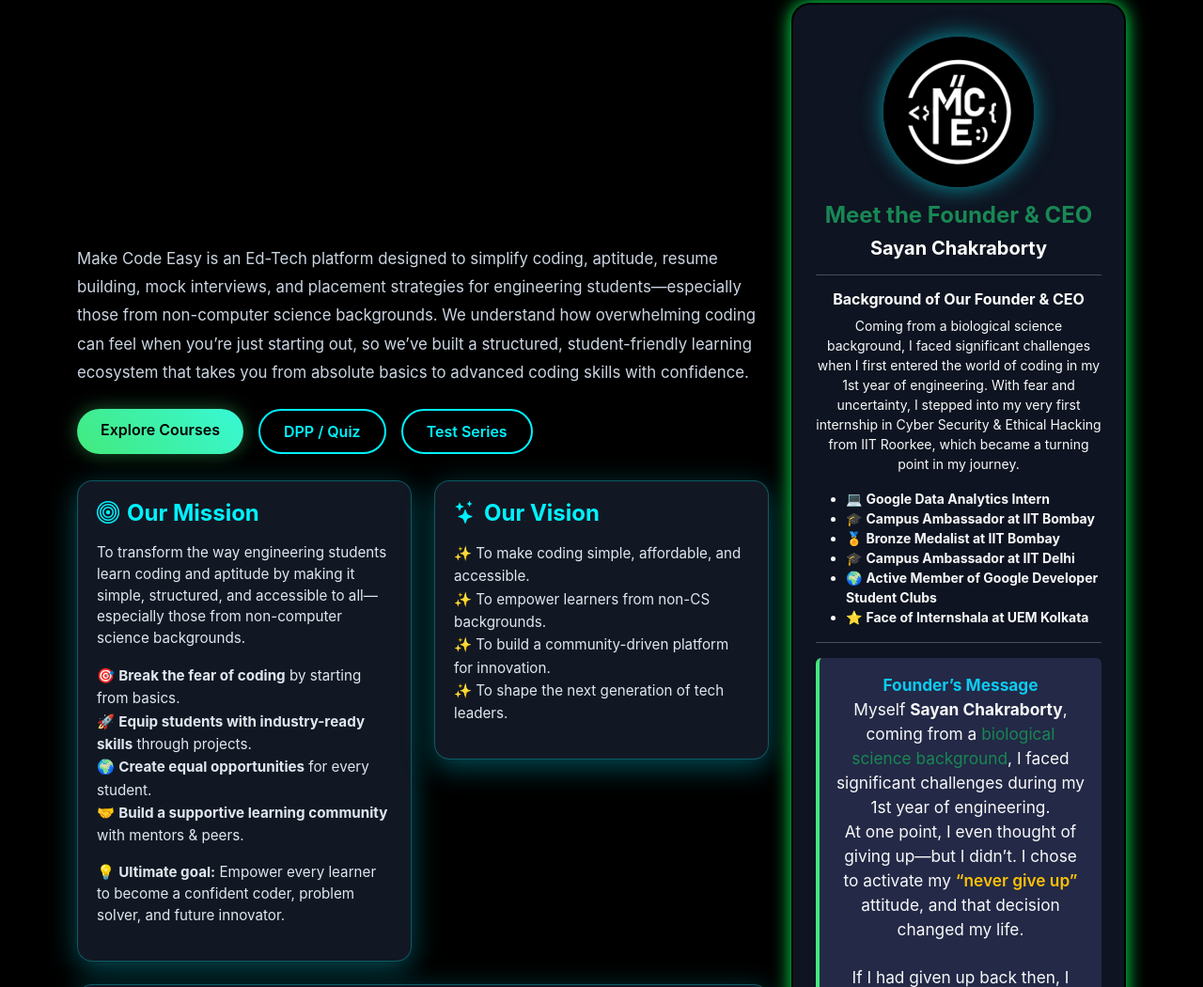
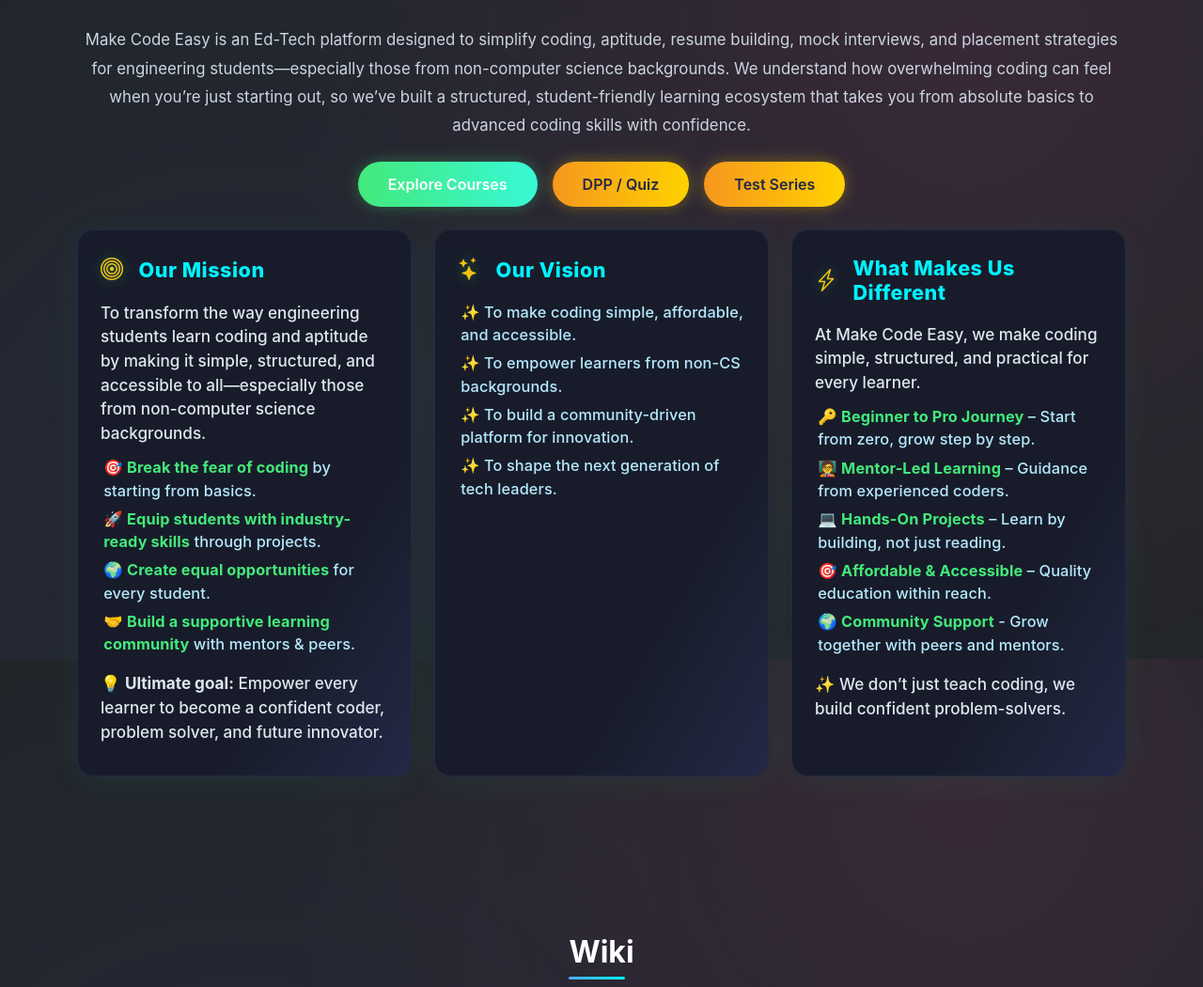
Before and after one commit to iTamojeet/business-portfolio, a plain HTML site: page index.html in a window 1280 px wide. Shown: the part 899-1949 px from the top of the page at 94% size. Drawn offline with nearby package versions, Linux system fonts and the light colour scheme.

Commit message:
dangerous...

```diff
--- a/index.html
+++ b/index.html
@@ -22,7 +22,7 @@
   <body class="bg-dark text-light">
     <!-- Navbar -->
     <nav class="navbar navbar-expand-lg navbar-dark bg-dark fixed-top">
-      <div class="container">
+      <div class="container w-100 justify-content-between px-4">
         <a class="navbar-brand d-flex" href="#home">
           <img
             src="images/makecodeeasy.jpeg"
@@ -40,7 +40,7 @@
           <span class="navbar-toggler-icon"></span>
         </button>
         <div class="collapse navbar-collapse" id="navbarNav">
-          <ul class="navbar-nav ms-auto">
+          <ul class="navbar-nav ms-auto gap-2 gap-lg-4">
             <li class="nav-item"><a class="nav-link" href="#home">Home</a></li>
             <li class="nav-item">
               <a class="nav-link" href="#about">About</a>
@@ -54,6 +54,9 @@
             </li>
             <li class="nav-item">
               <a class="nav-link" href="#placement">Placement</a>
+            </li>
+            <li class="nav-item">
+              <a class="nav-link" href="#feedback">Feedback</a>
             </li>
             <li class="nav-item">
               <a class="nav-link" href="#footer">Contact</a>
@@ -84,14 +87,14 @@
 
     <!-- About Section -->
     <section id="about" class="py-5">
+      <br /><br />
       <div class="container">
-        <div class="text-center mb-5">
+        <div class="text-center ">
           <h2 class="section-header fw-bold text-white">About Us</h2>
         </div>
-        <div class="row align-items-center">
-          <!-- Left Column: Intro + Mission/Vision/Difference -->
-          <div class="col-lg-8">
-            <p class="about-bio">
+        <div class="row">
+          <div class="col-12">
+            <p class="about-bio mt-4 text-center">
               Make Code Easy is an Ed-Tech platform designed to simplify coding,
               aptitude, resume building, mock interviews, and placement
               strategies for engineering students—especially those from
@@ -100,14 +103,18 @@
               structured, student-friendly learning ecosystem that takes you
               from absolute basics to advanced coding skills with confidence.
             </p>
-            <div class="mt-4 d-flex flex-wrap gap-3">
+            <div class="mt-4 d-flex flex-wrap gap-3 justify-content-center">
               <a href="#courses" class="btn neon-btn">Explore Courses</a>
               <a href="#" class="btn neon-btn-alt">DPP / Quiz</a>
               <a href="#" class="btn neon-btn-alt">Test Series</a>
             </div>
-            <div class="row g-4 mb-4 mt-1">
-              <div class="col">
-                <div class="about-card">
+          </div>
+        </div>
+        <br />
+        <div class="row justify-content-center">
+          <!-- Mission Card -->
+          <div class="col-lg-4 col-md-6 mb-4 d-flex">
+            <div class="about-card flex-fill">
               <h4 class="card-title">
                 <i class="bi bi-bullseye me-2"></i>Our Mission
               </h4>
@@ -140,8 +147,9 @@
               </p>
             </div>
           </div>
-              <div class="col">
-                <div class="about-card">
+          <!-- Vision Card -->
+          <div class="col-lg-4 col-md-6 mb-4 d-flex">
+            <div class="about-card flex-fill">
               <h4 class="card-title">
                 <i class="bi bi-stars me-2"></i>Our Vision
               </h4>
@@ -157,8 +165,9 @@
               </ul>
             </div>
           </div>
-            </div>
-            <div class="about-card">
+          <!-- Difference Card -->
+          <div class="col-lg-4 col-md-12 mb-4 d-flex">
+            <div class="about-card flex-fill">
               <h4 class="card-title">
                 <i class="bi bi-lightning-charge me-2"></i>What Makes Us
                 Different
@@ -195,9 +204,31 @@
               </p>
             </div>
           </div>
+        </div>
+      </div>
+    </section>
+
+    <!-- Wiki Section (now just intro and typed text) -->
+    <section id="wiki" class="py-5" style="background-color: #000000">
+      <div class="container">
+        <br /><br />
+        <div class="text-center mb-5">
+          <h2 class="section-header fw-bold text-white">Wiki</h2>
+          <div class="about-intro mb-5">
+            <span class="badge about-badge"
+              >Founder & CEO of Make Code Easy</span
+            >
+            <h1 class="about-title">
+              Hi, I'm <span class="highlight">Sayan Chakraborty</span>
+            </h1>
+            <h3 class="fw-bold mb-3 text-light">
+              <span id="typed-text"></span>
+            </h3>
+          </div>
+        </div>
         <!-- Right Column: Founder Card (moved from Wiki for clarity) -->
-          <div class="col-lg-4">
-            <div class="founder-glow-card text-center p-4">
+          <div class="container">
+            <div class="founder-box text-center p-5">
               <img
                 src="images/makecodeeasy.jpeg"
                 alt="Sayan Chakraborty"
@@ -209,14 +240,14 @@
               <h6 class="fw-bold text-white">
                 Background of Our Founder & CEO
               </h6>
-              <p class="text-light small">
+              <p class="text-light medium" style="-webkit-text-fill-color: #f1c40f;">
                 Coming from a biological science background, I faced significant
                 challenges when I first entered the world of coding in my 1st
                 year of engineering. With fear and uncertainty, I stepped into
                 my very first internship in Cyber Security & Ethical Hacking
                 from IIT Roorkee, which became a turning point in my journey.
               </p>
-              <ul class="text-light small text-start">
+              <ul class="text-light small justify-content-center list-unstyled">
                 <li>💻 <b>Google Data Analytics Intern</b></li>
                 <li>🎓 <b>Campus Ambassador at IIT Bombay</b></li>
                 <li>🏅 <b>Bronze Medalist at IIT Bombay</b></li>
@@ -263,42 +294,23 @@
                   style="font-size: 1.1rem"
                 >
                   <i class="bi bi-quote"></i> Our Slogan: “From Classroom to
-                  Career – We Make IT Easy!” <i class="bi bi-quote"></i>
+                  Career – We Make IT Easy! <i class="bi bi-quote" style="transform: rotate(180deg); display: inline-block; padding-top: 5px;"></i>
                 </span>
               </span>
               <div class="d-flex justify-content-center gap-3 mt-3">
                 <a href="#"><i class="bi bi-linkedin social-icon"></i></a>
-                <a href="#"><i class="bi bi-twitter social-icon"></i></a>
-                <a href="#"><i class="bi bi-github social-icon"></i></a>
+                <a href="#"><i class="bi bi-whatsapp social-icon"></i></a>
+                <a href="#"><i class="bi bi-envelope-fill social-icon"></i></a>
               </div>
             </div>
           </div>
       </div>
-      </div>
-    </section>
-
-    <!-- Wiki Section (now just intro and typed text) -->
-    <section id="wiki" class="py-5" style="background-color: #000000">
-      <div class="container">
-        <div class="text-center mb-5">
-          <h2 class="section-header fw-bold text-white">Wiki</h2>
-          <div class="about-intro mb-5">
-            <span class="badge about-badge"
-              >Founder & CEO of Make Code Easy</span
-            >
-            <h1 class="about-title">
-              Hi, I'm <span class="highlight">Sayan Chakraborty</span>
-            </h1>
-            <h3 class="fw-bold mb-3 text-light">
-              <span id="typed-text"></span>
-            </h3>
-          </div>
-        </div>
-      </div>
+      <br /><br />
     </section>
 
     <!-- Features Section -->
     <section id="features" class="py-5" style="background-color: #000000">
+      <br /><br />
       <div class="container">
         <div class="text-center mb-5">
           <h2 class="section-header fw-bold text-white">Our Features</h2>
@@ -369,6 +381,18 @@
               <p class="text-light mb-0">
                 Learn strategies, best practices, and insider tips to crack
                 placements and internships.
+              </p>
+            </div>
+          </div>
+          <div class="col-lg-4 col-md-6">
+            <div class="feature-card text-center p-4 h-100">
+              <div class="icon mb-3" style="font-size: 2.5rem">
+                <i class="bi bi-headset"></i>
+              </div>
+              <h4 class="text-white mb-2">24 x 7 Support</h4>
+              <p class="text-light mb-0">
+                Get assistance anytime, anywhere with our dedicated support
+                team.
               </p>
             </div>
           </div>
@@ -698,6 +722,57 @@
       </div>
       <br /><br />
     </section>
+    <!--Feedback Section-->
+    <section id="feedback">
+      <div class="container">
+        <br /><br />
+        <div class="col-lg-10 mx-auto text-center">
+            <h2 class="section-header fw-bold text-white">
+              Feedback
+            </h2>
+        </div>
+        <div class="d-flex justify-content-center text-center mb-5">
+          <div class="col-lg-3 col-md-6">
+            <h5 class="fw-bold mb-3">Have a Query?</h5>
+            <h6 class="fw-bold mb-3">Give us your feedback:</h6>
+            <form onsubmit="return handleQuery(event)" class="query-form">
+              <div class="mb-2">
+                <input
+                  type="text"
+                  id="name"
+                  class="form-control form-control-sm"
+                  placeholder="Your Name"
+                  required
+                />
+              </div>
+              <div class="mb-2">
+                <input
+                  type="email"
+                  id="email"
+                  class="form-control form-control-sm"
+                  placeholder="Your Email"
+                  required
+                />
+              </div>
+              <div class="mb-2">
+                <textarea
+                  id="message"
+                  rows="2"
+                  class="form-control form-control-sm"
+                  placeholder="Message..."
+                  required
+                ></textarea>
+              </div>
+              <button type="submit" class="btn btn-primary btn-sm w-100">
+                <i class="bi bi-send me-1"></i>Send
+              </button>
+            </form>
+          </div>
+        </div>
+      </div>
+      <br /><br />
+    </section>
+
     <!-- Professional Footer -->
     <footer
       id="footer"
@@ -763,44 +838,7 @@
               India
             </p>
           </div>
-          <!-- Query Form -->
-          <div class="col-lg-3 col-md-6">
-            <h5 class="fw-bold mb-3">Have a Query?</h5>
-            <h6 class="fw-bold mb-3">Give us your feedback:</h6>
-            <form onsubmit="return handleQuery(event)" class="query-form">
-              <div class="mb-2">
-                <input
-                  type="text"
-                  id="name"
-                  class="form-control form-control-sm"
-                  placeholder="Your Name"
-                  required
-                />
-              </div>
-              <div class="mb-2">
-                <input
-                  type="email"
-                  id="email"
-                  class="form-control form-control-sm"
-                  placeholder="Your Email"
-                  required
-                />
-              </div>
-              <div class="mb-2">
-                <textarea
-                  id="message"
-                  rows="2"
-                  class="form-control form-control-sm"
-                  placeholder="Message..."
-                  required
-                ></textarea>
-              </div>
-              <button type="submit" class="btn btn-primary btn-sm w-100">
-                <i class="bi bi-send me-1"></i>Send
-              </button>
-            </form>
-          </div>
-        </div>
+
         <!-- Social Media & Bottom -->
         <hr class="border-secondary my-4" />
         <div class="row align-items-center">
--- a/style.css
+++ b/style.css
@@ -1,4 +1,27 @@
 /* 🌌 Dark theme custom styling for MakeCodeEasy */
+
+/* Universal Subtle Gradient Background for the Whole Page */
+body {
+  background: linear-gradient(
+      120deg,
+      rgba(57, 56, 120, 0) 0%,
+      rgba(112, 18, 73, 0) 100%
+    ),
+    radial-gradient(
+      circle at 20% 80%,
+      rgba(57, 56, 120, 0.18) 0%,
+      transparent 60%
+    ),
+    radial-gradient(
+      circle at 80% 20%,
+      rgba(209, 67, 150, 0.13) 0%,
+      transparent 60%
+    ),
+    #0d1117;
+  font-family: "Inter", -apple-system, BlinkMacSystemFont, sans-serif;
+  min-height: 100vh;
+  background-attachment: fixed;
+}
 
 /* Global Styles */
 body {
@@ -25,12 +48,12 @@ body {
   bottom: 0;
   background: radial-gradient(
       circle at 20% 80%,
-      rgba(57, 56, 120, 0.3) 0%,
+      rgba(57, 56, 120, 0) 0%,
       transparent 50%
     ),
     radial-gradient(
       circle at 80% 20%,
-      rgba(209, 67, 150, 0.3) 0%,
+      rgba(209, 67, 150, 0.11) 0%,
       transparent 50%
     );
   z-index: 1;
@@ -56,8 +79,87 @@ body {
   background: #000000;
 }
 
+#feedback{
+  background: #000000;
+}
+
 #footer {
   background: #000000;
+}
+
+/* Remove individual section backgrounds for a seamless look */
+#home,
+#about,
+#features,
+#courses,
+#placement,
+#feedback,
+#footer,
+#wiki {
+  background: transparent !important;
+}
+
+/* Remove section ::before overlays for a clean universal background */
+#home::before,
+#about::before,
+#features::before,
+#courses::before,
+#placement::before,
+#feedback::before,
+#footer::before,
+#wiki::before {
+  display: none !important;
+  content: none !important;
+}
+
+/* Subtle Gradient Background for All Main Sections */
+#about,
+#features,
+#courses,
+#placement,
+#feedback,
+#footer,
+#wiki {
+  background: linear-gradient(
+      120deg,
+      rgba(57, 56, 120, 0.13) 0%,
+      rgba(209, 67, 150, 0.10) 100%
+    ),
+    #000000;
+  position: relative;
+  z-index: 1;
+}
+
+/* Optional: Add a soft radial overlay for extra depth */
+#about::before,
+#features::before,
+#courses::before,
+#placement::before,
+#feedback::before,
+#footer::before,
+#wiki::before {
+  content: "";
+  position: absolute;
+  top: 0; left: 0; right: 0; bottom: 0;
+  pointer-events: none;
+  z-index: 0;
+  background: radial-gradient(
+    circle at 80% 10%,
+    rgba(67, 233, 123, 0.08) 0%,
+    transparent 60%
+  );
+}
+
+/* Ensure section content stays above the overlay */
+#about > .container,
+#features > .container,
+#courses > .container,
+#placement > .container,
+#feedback > .container,
+#footer > .container,
+#wiki > .container {
+  position: relative;
+  z-index: 2;
 }
 
 /* Gradient Glow Button */
@@ -94,6 +196,62 @@ body {
   transform: translateY(-2px);
   box-shadow: 0 6px 20px rgba(67, 233, 123, 0.4);
 }
+
+/* Neon Button */
+.neon-btn {
+  background: linear-gradient(90deg, #43e97b 0%, #38f9d7 100%);
+  color: #fff;
+  border: none;
+  border-radius: 25px;
+  font-weight: 600;
+  padding: 12px 32px;
+  box-shadow: 0 0 16px #43e97b55;
+  transition: all 0.3s;
+}
+.neon-btn:hover {
+  background: linear-gradient(90deg, #38f9d7 0%, #43e97b 100%);
+  color: #fff;
+  box-shadow: 0 0 32px #43e97b88;
+  transform: translateY(-2px) scale(1.05);
+}
+
+/* Neon Button Alt */
+.neon-btn-alt {
+  background: linear-gradient(90deg, #f7971e 0%, #ffd200 100%);
+  color: #232946;
+  border: none;
+  border-radius: 25px;
+  font-weight: 600;
+  padding: 12px 32px;
+  box-shadow: 0 0 16px #ffd20055;
+  transition: all 0.3s;
+}
+.neon-btn-alt:hover {
+  background: linear-gradient(90deg, #ffd200 0%, #f7971e 100%);
+  color: #232946;
+  box-shadow: 0 0 32px #ffd20088;
+  transform: translateY(-2px) scale(1.05);
+}
+
+/* Restore .btn-primary if needed */
+.btn-primary {
+  background: linear-gradient(90deg, #43e97b 0%, #38f9d7 100%);
+  color: #fff;
+  border: none;
+  border-radius: 25px;
+  font-weight: 600;
+  padding: 12px 32px;
+  box-shadow: 0 0 16px #43e97b55;
+  transition: all 0.3s;
+}
+.btn-primary:hover {
+  background: linear-gradient(90deg, #38f9d7 0%, #43e97b 100%);
+  color: #fff;
+  box-shadow: 0 0 32px #43e97b88;
+  transform: translateY(-2px) scale(1.05);
+}
+
+/* Lead Text */
 .lead {
   color: #e1e8ff;
   font-weight: 500;
@@ -103,6 +261,20 @@ body {
 /* Navbar Styling */
 .navbar {
   background-color: #000000 !important;
+  border-bottom: 1px solid #ffffff69;
+}
+.navbar .container {
+  padding-left: 2rem !important;
+  padding-right: 2rem !important;
+  max-width: 100% !important;
+}
+.navbar-nav {
+  gap: 0.1rem;
+}
+@media (min-width: 992px) {
+  .navbar-nav {
+    gap: 2rem;
+  }
 }
 .navbar-nav .nav-link {
   position: relative;
@@ -113,8 +285,8 @@ body {
   font-weight: 500;
 }
 .navbar-nav .nav-link:hover {
-  border: 2px solid #00f2fe;
-  color: #00f2fe !important;
+  border: 2px solid #feed00;
+  color: #feed00 !important;
   box-shadow: 0 0 10px rgba(0, 242, 254, 0.3);
 }
 
@@ -244,7 +416,7 @@ a:focus .course-img-icon {
 /* Professional Footer */
 #footer {
   background: #000000;
-  border-top: 1px solid #334155;
+  border-top: 1px solid #ffffff69;
 }
 .query-form {
   background: #000000;
@@ -322,90 +494,88 @@ a:focus .course-img-icon {
   font-size: 1.05rem;
 }
 
-/* Neon Buttons */
-.neon-btn {
-  background: linear-gradient(45deg, #43e97b, #38f9d7);
-  border: none;
-  color: #000;
-  padding: 10px 25px;
-  border-radius: 25px;
-  font-weight: 600;
-  box-shadow: 0 0 20px rgba(67, 233, 123, 0.4);
-  transition: 0.3s ease-in-out;
-}
-.neon-btn:hover {
-  transform: translateY(-2px) scale(1.05);
-  box-shadow: 0 0 30px rgba(67, 233, 123, 0.6);
-}
-.neon-btn-alt {
-  background: transparent;
-  border: 2px solid #00f2fe;
-  color: #00f2fe;
-  padding: 10px 25px;
-  border-radius: 25px;
-  font-weight: 600;
-  transition: 0.3s;
-}
-.neon-btn-alt:hover {
-  background: #00f2fe;
-  color: #000;
-  box-shadow: 0 0 25px rgba(0, 242, 254, 0.6);
+/* About Cards */
+.about-card {
+  background: linear-gradient(120deg, #181c2a 70%, #232946 100%);
+  border: 1.5px solid #232946;
+  border-radius: 18px;
+  padding: 28px 24px 22px 24px;
+  box-shadow: 0 6px 32px 0 rgba(67, 233, 123, 0.08), 0 1.5px 8px 0 #23294633;
+  backdrop-filter: blur(8px);
+  transition: box-shadow 0.3s, transform 0.3s;
+  margin-bottom: 0;
+  min-height: 370px;
+  display: flex;
+  flex-direction: column;
+  justify-content: flex-start;
 }
 
-/* About Cards */
-.about-card {
-  background: rgba(30, 41, 59, 0.6);
-  border: 1px solid rgba(0, 242, 254, 0.3);
-  border-radius: 16px;
-  padding: 20px;
-  box-shadow: 0 8px 30px rgb(0, 76, 85);
-  backdrop-filter: blur(10px);
-  transition: 0.3s;
+.about-card:hover {
+  box-shadow: 0 0 32px 0 #43e97b88, 0 6px 32px 0 #00f2fe33;
+  transform: translateY(-6px) scale(1.02);
+  border-color: #43e97b;
 }
-.about-card:hover {
-  transform: translateY(-5px);
-  box-shadow: 0 0 25px rgb(0, 204, 214);
+
+.about-card h4.card-title {
+  font-weight: 800;
+  color: #00f2fe;
+  margin-bottom: 1.1rem;
+  font-size: 1.35rem;
+  letter-spacing: 0.5px;
+  display: flex;
+  align-items: center;
+  gap: 0.5rem;
 }
-.about-card h4.card-title {
-  font-weight: 700;
-  color: #00f2fe;
-  margin-bottom: 1rem;
+
+.about-card h4.card-title i {
+  font-size: 1.5rem;
+  color: #f1c40f;
+  filter: drop-shadow(0 0 6px #43e97b55);
 }
-.about-card p,
-.about-card ul {
+
+.about-card p {
   color: #e0e7ef;
-  font-size: 0.95rem;
+  font-size: 1.07rem;
+  margin-bottom: 0.7rem;
+  font-weight: 500;
 }
+
 .about-card ul {
   list-style: none;
   padding-left: 0;
-  line-height: 1.6;
+  margin-bottom: 0.7rem;
 }
 
-/* Founder Neon Card */
-.founder-glow-card {
-  background: rgba(17, 24, 39, 0.85);
-  border-radius: 20px;
-  border: 2px solid transparent;
-  background-clip: padding-box;
+.about-card ul li {
+  color: #b6eaff;
+  font-size: 1.02rem;
+  margin-bottom: 0.35rem;
+  padding-left: 0.2rem;
   position: relative;
-  box-shadow: 0 0 20px rgb(0, 254, 85);
+  font-weight: 500;
+  letter-spacing: 0.1px;
 }
 
-.founder-photo {
-  width: 160px;
-  height: 160px;
-  border-radius: 50%;
-  object-fit: cover;
-  box-shadow: 0 0 25px rgba(0, 242, 254, 0.6);
-  margin-top: 10px;
+.about-card ul li b {
+  color: #43e97b;
+  font-weight: 700;
 }
-.social-icon {
-  font-size: 1.5rem;
-  color: #00f2fe;
-  transition: 0.3s;
+
+.about-card:last-child {
+  margin-bottom: 0;
 }
-.social-icon:hover {
-  color: #43e97b;
-  text-shadow: 0 0 15px #43e97b;
+
+@media (max-width: 991px) {
+  .about-card {
+    min-height: unset;
+    padding: 20px 12px 16px 12px;
+    font-size: 0.98rem;
+    margin-bottom: 18px;
+  }
 }
+
+@media (max-width: 767px) {
+  .about-card {
+    margin-bottom: 18px;
+  }
+}
```
Lines whose indentation alone changed are shown as unchanged.
